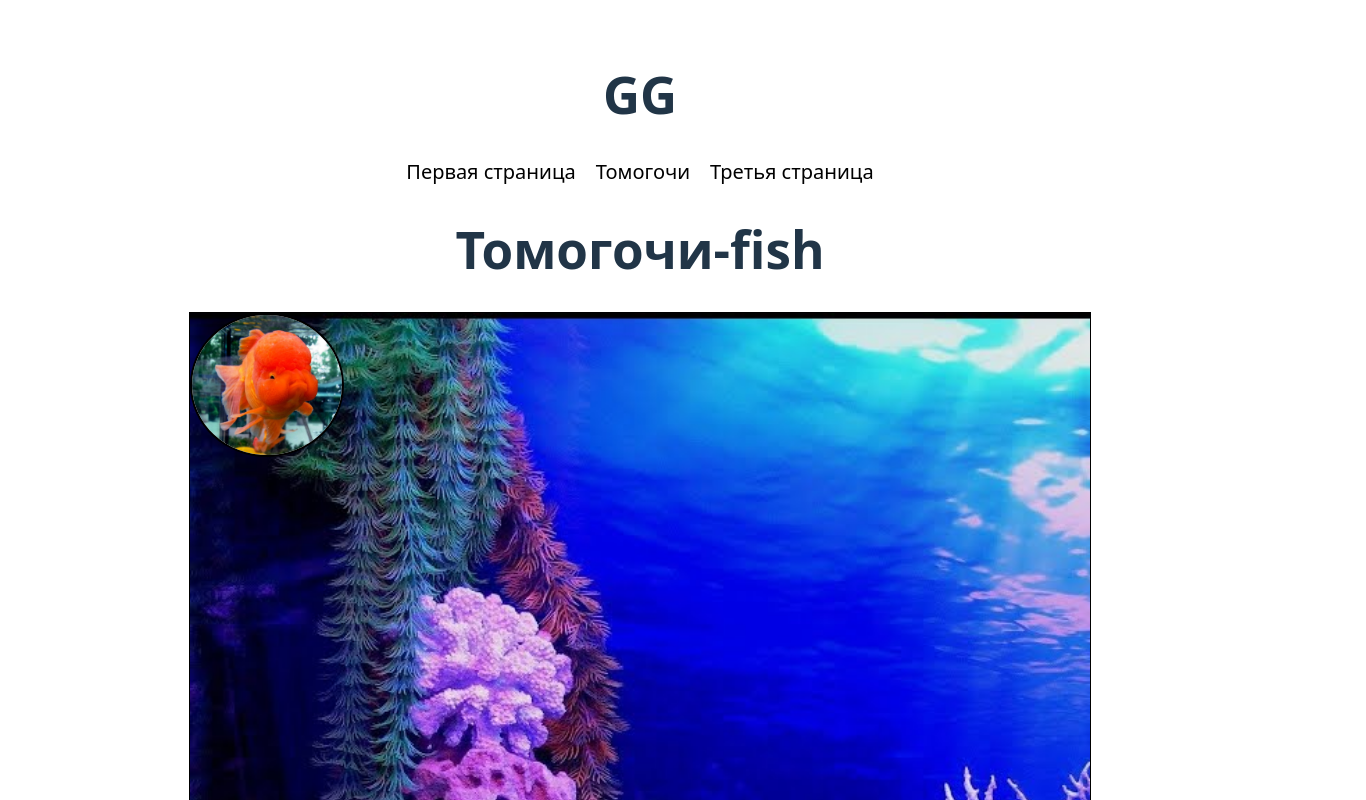
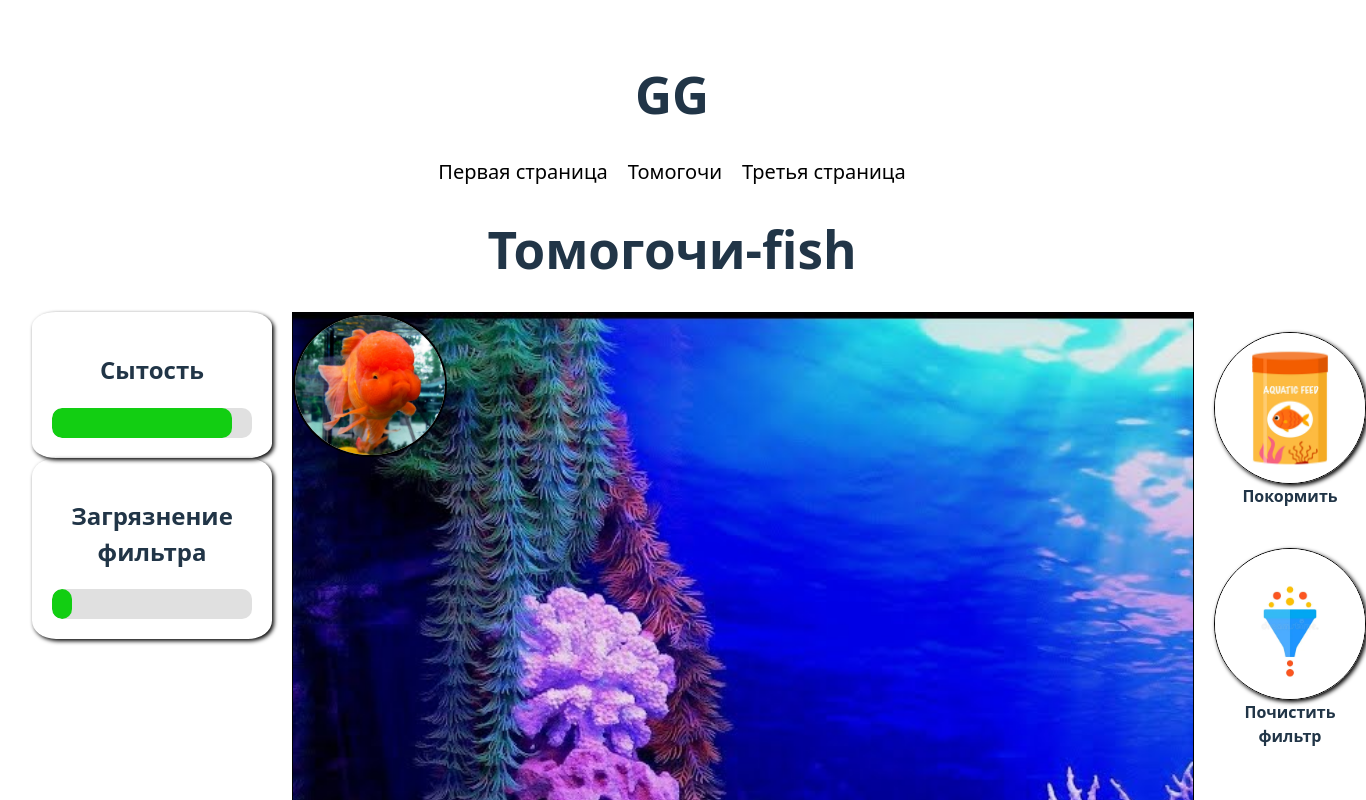
Before and after one commit to Libibe-git/tEAMOCHKA, a Vue app: page /tomofish in a window 1280 px wide. Shown: the top 800 px of the page, 1366 px wide, since content can reach past the window. Built offline with nearby package versions, Linux system fonts and the light colour scheme.

Commit message:
сделаны полоски голода и загрязнения, кнопки кормить и почистить фильтр

```diff
--- a/src/components/tomofish.vue
+++ b/src/components/tomofish.vue
@@ -9,11 +9,69 @@ const random_y = ref(0)
 const pos_a = ref(0)
 const random_a = ref(0)
 
+const eat_bar = ref(100)
+const eat_color = ref('#12ce12')
+
+
+const filter_bar = ref(0)
+const filter_fon = ref(100)
+const filter_color = ref('#12ce12')
+
+function check() {
+    if (filter_bar.value >= 30) {
+        filter_color.value = 'yellow'
+    }
+    if (filter_bar.value >= 60) {
+        filter_color.value = 'red'
+    }
+    if (filter_bar.value < 30) {
+        filter_color.value = '#12ce12'
+    }
+
+    if (eat_bar.value <= 60) {
+        eat_color.value = 'yellow'
+    }
+    if (eat_bar.value <= 30) {
+        eat_color.value = 'red'
+    }
+    if (eat_bar.value >= 70) {
+        eat_color.value = '#12ce12'
+    }
+}
+
+function eat() {
+    if (eat_bar.value <= 90) {
+        eat_bar.value += 10
+    }
+    check()
+    // console.log(eat_bar.value);
+}
+
+function clear() {
+    filter_bar.value = 0
+    filter_fon.value = 100
+    check()
+
+}
 
 function GoFish() {
     random_x.value = Math.random() * 200 - 150
     random_y.value = Math.random() * 200 - 150
     random_a.value = Math.random() * 15 - 10
+
+
+    if (filter_bar.value != 100) {
+        filter_bar.value += 10
+        filter_fon.value -= 9
+
+    } else {
+        random_x.value = Math.random() * 20 - 15
+        random_y.value = Math.random() * 20 - 15
+    }
+
+    if (eat_bar.value != 0) {
+        eat_bar.value -= 10
+
 
         if ((fish_x.value + random_x.value) <= 900 && (fish_x.value + random_x.value) >= 0) {
             fish_x.value += random_x.value
@@ -31,13 +89,14 @@ function GoFish() {
         } else {
             fish_y.value = 600
         }
+    }
 
+    check()
     // console.log(fish_y.value + random_y.value);
     // console.log(fish_x.value + random_x.value);
-
 }
 
-setInterval(GoFish, 2000);
+setInterval(GoFish, 3500);
 
 </script>
 
@@ -45,21 +104,49 @@ setInterval(GoFish, 2000);
     <div>
         <h1>Томогочи-fish</h1>
     </div>
+    <main>
+        <div class="stats">
+            <div class="shadow">
+                <h2>Сытость</h2>
+                <div class="progress-container">
+                    <div class="progress-fill_1"></div>
+                </div>
+            </div>
+
+            <div class="shadow">
+                <h2>Загрязнение фильтра</h2>
+                <div class="progress-container">
+                    <div class="progress-fill_2"></div>
+                </div>
+            </div>
+
+
+        </div>
+
+
         <div class="acvar">
             <div class="fish"> <img src="../assets/fish.jpg" alt=""></div>
 
         </div>
         <div class="flex">
             <label for="">
-            <div class="btn"><img src="../assets/eat.jpg" alt=""></div><strong>Покормить</strong>
+                <div class="btn" @click="eat()"><img src="../assets/eat.jpg" alt=""></div><strong>Покормить</strong>
             </label>
             <label for="">
-            <div class="btn"><img src="../assets/filter.webp" alt=""></div><strong>Почистить фильтр</strong>
+                <div class="btn" @click="clear()"><img src="../assets/filter.webp" alt=""></div><strong>Почистить
+                    фильтр</strong>
             </label>
         </div>
+    </main>
+
 </template>
 
 <style scoped>
+main {
+    display: flex;
+    gap: 20px;
+}
+
 .acvar {
     min-width: 900px;
     min-height: 1000px;
@@ -69,7 +156,7 @@ setInterval(GoFish, 2000);
     background-repeat: no-repeat;
     background-position: v-bind(pos_a + '%');
     /* background-position: 0; */
-    background-color: aqua;
+    filter: brightness(v-bind(filter_fon + '%'));
     transition: 1.5s;
 }
 
@@ -98,6 +185,8 @@ setInterval(GoFish, 2000);
     border: 1px solid black;
     border-radius: 100%;
     overflow: hidden;
+    box-shadow: 2px 2px 4px black;
+    cursor: pointer;
 }
 
 .btn img {
@@ -108,8 +197,39 @@ setInterval(GoFish, 2000);
 
 .flex {
     margin-top: 20px;
+    flex-direction: column;
     display: flex;
-    justify-content: center;
     gap: 40px;
 }
+
+.progress-container {
+    width: 200px;
+    height: 30px;
+    background-color: #e0e0e0;
+    border-radius: 10px;
+    overflow: hidden;
+}
+
+.progress-fill_1 {
+    width: v-bind(eat_bar + "%");
+    height: 100%;
+    /* background: linear-gradient(90deg, #4caf50, #8bc34a); */
+    background: v-bind(eat_color);
+    border-radius: 10px;
+    transition: width 0.3s ease-in-out;
+}
+
+.progress-fill_2 {
+    width: v-bind(filter_bar + "%");
+    height: 100%;
+    background: v-bind(filter_color);
+    border-radius: 10px;
+    transition: width 0.3s ease-in-out;
+}
+
+.shadow {
+    border-radius: 10%;
+    padding: 20px;
+    box-shadow: 2px 2px 4px black;
+}
 </style>
```
Lines whose indentation alone changed are shown as unchanged.
